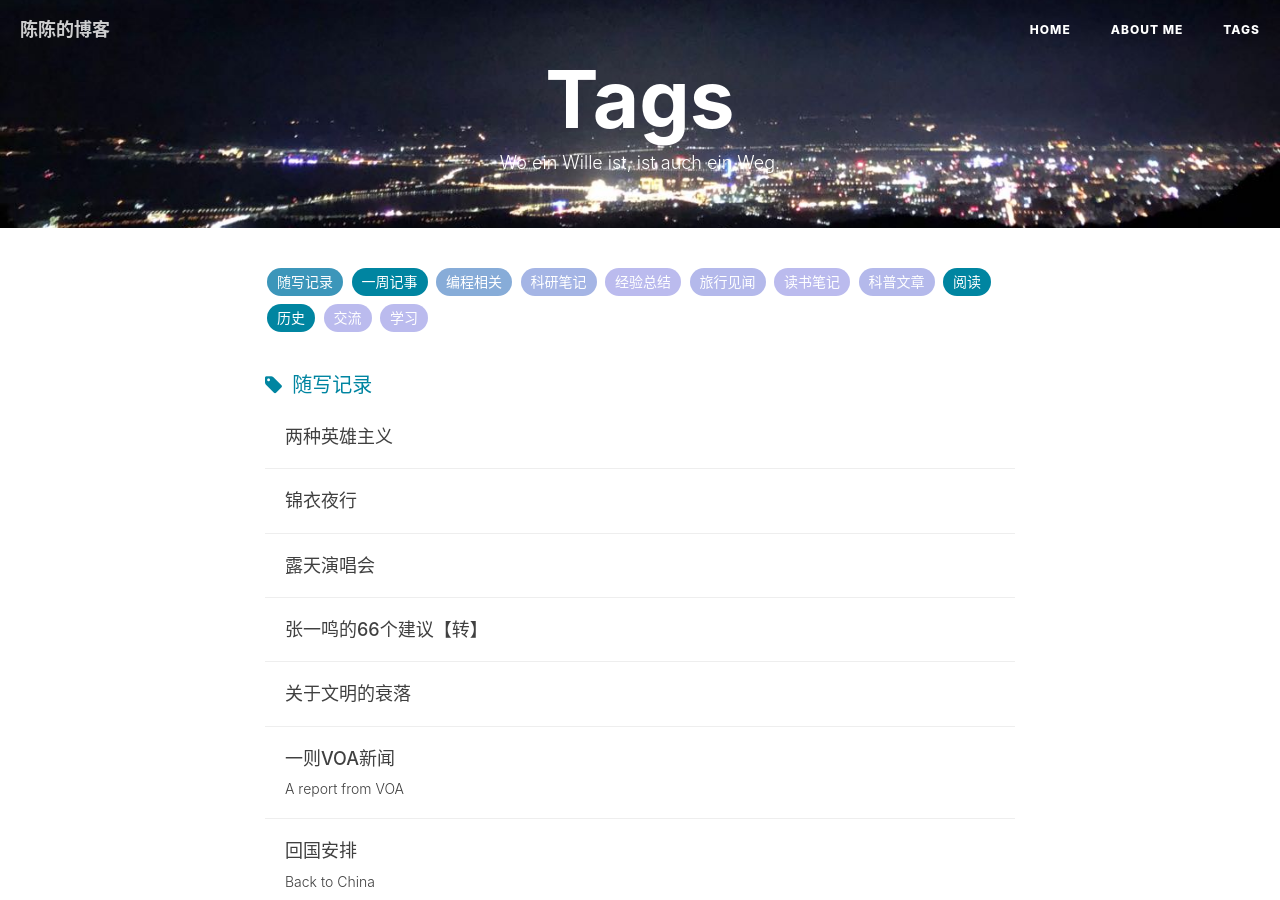
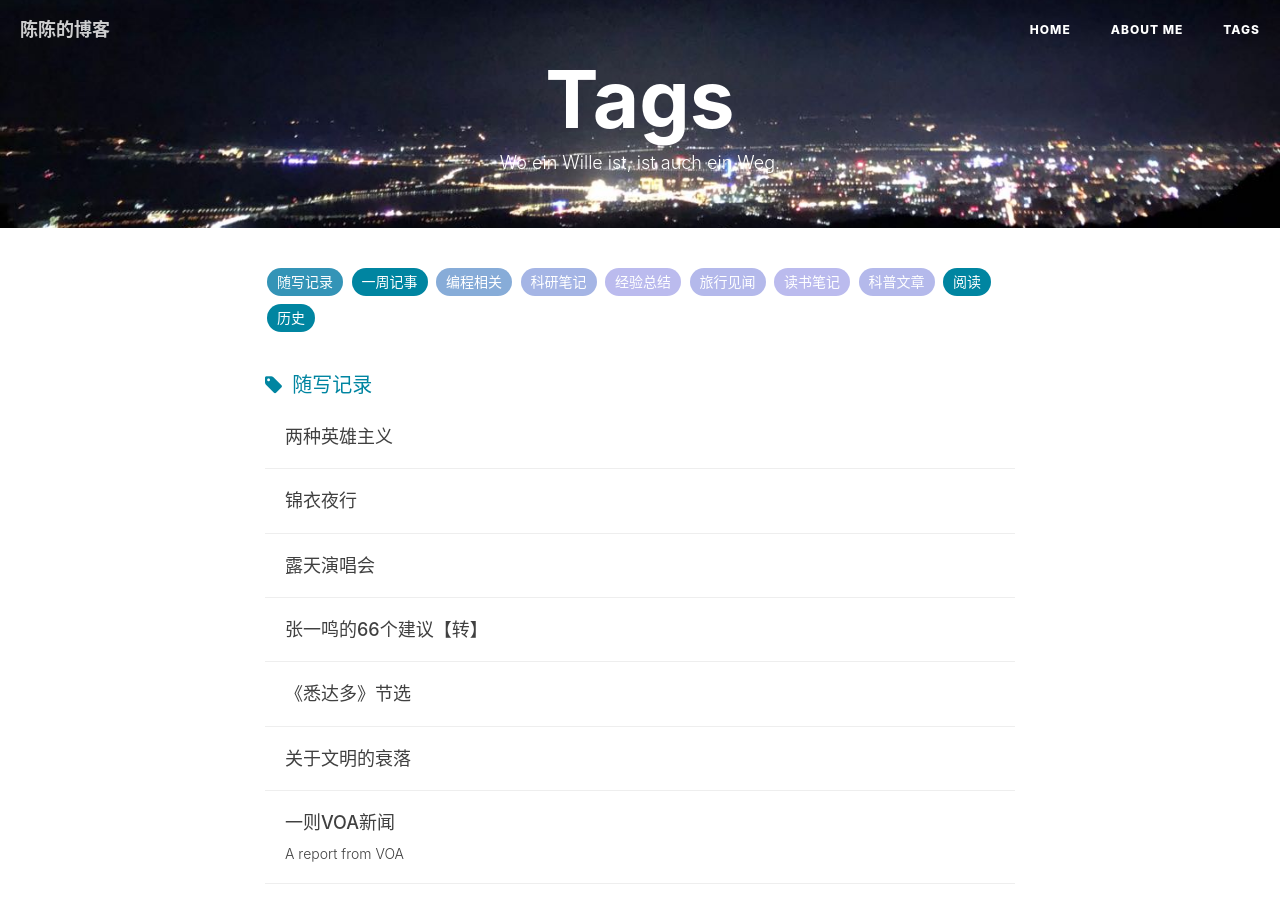
Before and after one commit to chensong212/chensong212.github.io, a Jekyll site: the page built from tags.html, in a window 1280 px wide and 900 px high. Built offline with Jekyll 4.4.1, drawn with Linux system fonts in a browser that asks for light colours; nearby versions of some CDN libraries; comment, search, counter and statistics services are not loaded.

Commit message:
Update 2022-08-05-Reading.md

```diff
--- a/_posts/2022-08-05-Reading.md
+++ b/_posts/2022-08-05-Reading.md
@@ -7,8 +7,7 @@ author:     陈陈
 header-img:
 catalog: true
 tags:
-    - 交流
-    - 学习
+    - 随写记录
 
 ---
 
```
